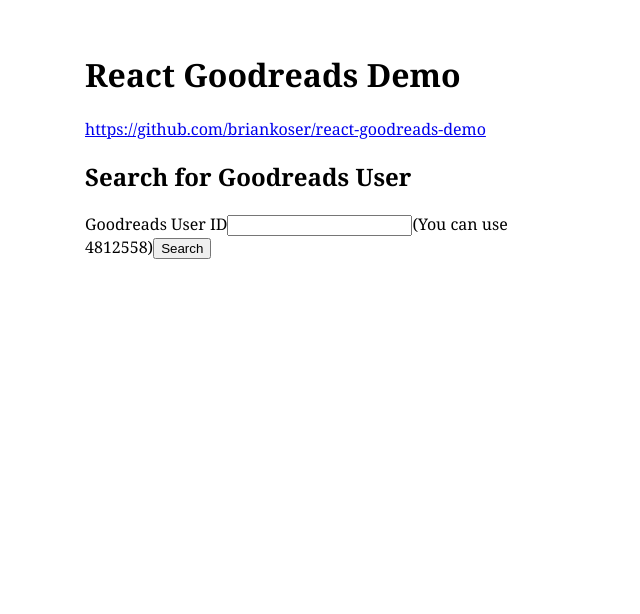
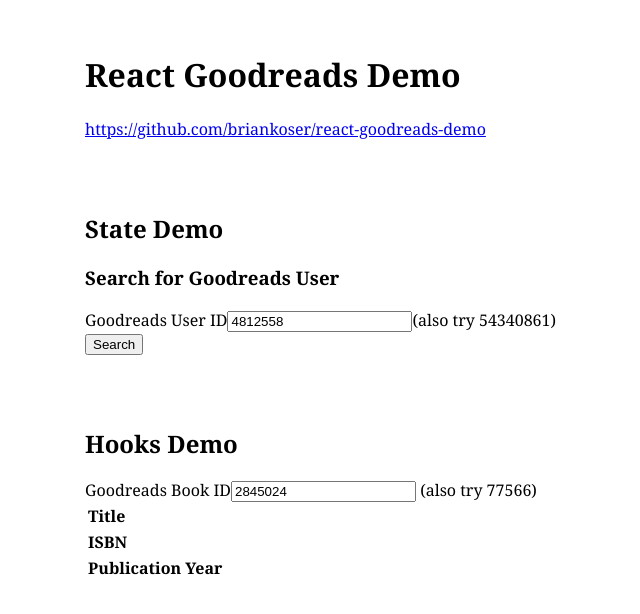
Before and after one commit to briankoser/react-goodreads-demo, a React (Create React App) app: page / in a window 1280 px wide. Shown: the top 614 px of the page, without its empty margins (315-955 px from the left). Built offline with nearby package versions, Linux system fonts and the light colour scheme; no server answers.

Commit message:
Add Hooks demo

```diff
--- a/src/App.js
+++ b/src/App.js
@@ -1,5 +1,6 @@
 import React from 'react';
-import GoodreadsPresentation from './GoodreadsPresentation';
+import StateDemo from './StateDemo';
+import HooksDemo from './HooksDemo';
 import './App.css';
 
 function App() {
@@ -7,7 +8,8 @@
     <div className="App">
       <h1>React Goodreads Demo</h1>
       <p><a href="https://github.com/briankoser/react-goodreads-demo">https://github.com/briankoser/react-goodreads-demo</a></p>
-      <GoodreadsPresentation />
+      <StateDemo />
+      <HooksDemo />
     </div>
   );
 }
--- /dev/null
+++ b/src/HooksDemo.js
@@ -0,0 +1,58 @@
+import React, { useState, useEffect } from "react";
+const xml2js = require('xml2js');
+
+function HooksDemo() {
+  const [book, setBook] = useState({ book: []});
+  const [bookID, setBookID] = useState("2845024");
+
+  useEffect(() => {
+    let ignore = false;
+
+    async function fetchBook() {
+      let url = `https://cors-anywhere.herokuapp.com/https://www.goodreads.com/book/show/${bookID}.xml?key=${process.env.REACT_APP_GOODREADS_API_KEY}`;
+      console.log(url);
+      let request = new Request(url, {
+        headers: {
+          'X-Requested-By': 'XMLHttpRequest'
+        }
+      });
+      const result = await fetch(request);
+      if (!result.ok) throw new Error(`Goodreads API request error, Status: ${result.status}`);
+      const text = await result.text();
+      const json = await xml2js.parseStringPromise(text);
+      if (!ignore) setBook(json.GoodreadsResponse.book[0]);
+    }
+
+    fetchBook();
+
+    return () => { ignore = true; };
+  }, [bookID]);
+
+  return (
+    <>
+      <h2>Hooks Demo</h2>
+      <label>
+        Goodreads Book ID
+        <input value={bookID} onChange={e => setBookID(e.target.value)} /> (also try 77566)
+      </label>
+      <table>
+        <tbody>
+          <tr>
+            <th>Title</th>
+            <td>{book.title}</td>
+          </tr>
+          <tr>
+            <th>ISBN</th>
+            <td>{book.isbn}</td>
+          </tr>
+          <tr>
+            <th>Publication Year</th>
+            <td>{book.publication_year}</td>
+          </tr>
+        </tbody>
+      </table>
+    </>
+  );
+}
+
+export default HooksDemo;
--- a/src/GoodreadsPresentation.js
+++ b/src/StateDemo.js
@@ -1,8 +1,8 @@
 import React from 'react';
-import Search from './Search';
+import UserSearch from './UserSearch';
 import UserPresentation from './UserPresentation';
 
-class GoodreadsPresentation extends React.Component {
+class StateDemo extends React.Component {
   constructor(props) {
     super(props);
     this.handleChange = this.handleChange.bind(this);
@@ -16,11 +16,12 @@
   render() {
     return (
       <div className="goodreads-user">
-        <Search onGoodreadsFetch={this.handleChange} />
+        <h2>State Demo</h2>
+        <UserSearch onGoodreadsFetch={this.handleChange} />
         <UserPresentation goodreadsUserData={this.state.goodreadsUserData} />
       </div>
     )
   }
 }
 
-export default GoodreadsPresentation;
+export default StateDemo;
--- a/src/UserPresentation.js
+++ b/src/UserPresentation.js
@@ -42,7 +42,7 @@
       } else {
         return (
           <React.Fragment>
-            <h2>Goodreads User</h2>
+            <h3>Goodreads User</h3>
             <table>
               <tbody>
                 <tr>
@@ -59,7 +59,7 @@
                 </tr>
               </tbody>
             </table>
-            <h3>Updates</h3>
+            <h4>Updates</h4>
             <UpdateList updates={goodreadsUserData.user[0].updates[0].update} />
           </React.Fragment>
         );
--- a/src/Search.js
+++ b/src/UserSearch.js
@@ -1,12 +1,12 @@
 import React from 'react';
 const xml2js = require('xml2js');
 
-class Search extends React.Component {
+class UserSearch extends React.Component {
   constructor(props) {
     super(props);
     this.handleSubmit = this.handleSubmit.bind(this);
     this.state = {
-      userID: ''
+      userID: "4812558"
     };
   }
 
@@ -53,13 +53,13 @@
   render() {
     return (
       <div>
-        <h2>Search for Goodreads User</h2>
+        <h3>Search for Goodreads User</h3>
         <form onSubmit={this.handleSubmit}>
           <label>
             Goodreads User ID
-            <input type="text" onChange={event => this.setState({ userID: event.target.value })} />
+            <input type="text" defaultValue={this.state.userID} onChange={event => this.setState({ userID: event.target.value })} />
           </label>
-          <span>(You can use 4812558)</span>
+          <span>(also try 54340861)</span>
           <input type="submit" value="Search" />
         </form>
       </div>
@@ -67,4 +67,4 @@
   }
 }
 
-export default Search;
+export default UserSearch;
--- a/src/index.css
+++ b/src/index.css
@@ -12,3 +12,7 @@
 code {
   font-family: source-code-pro, Menlo, Monaco, Consolas, "Courier New", monospace;
 }
+
+h2 {
+  margin-top: 3em;
+}
```
Also changed, not shown: 1 other file (tests, documents, lock files or other folders).
